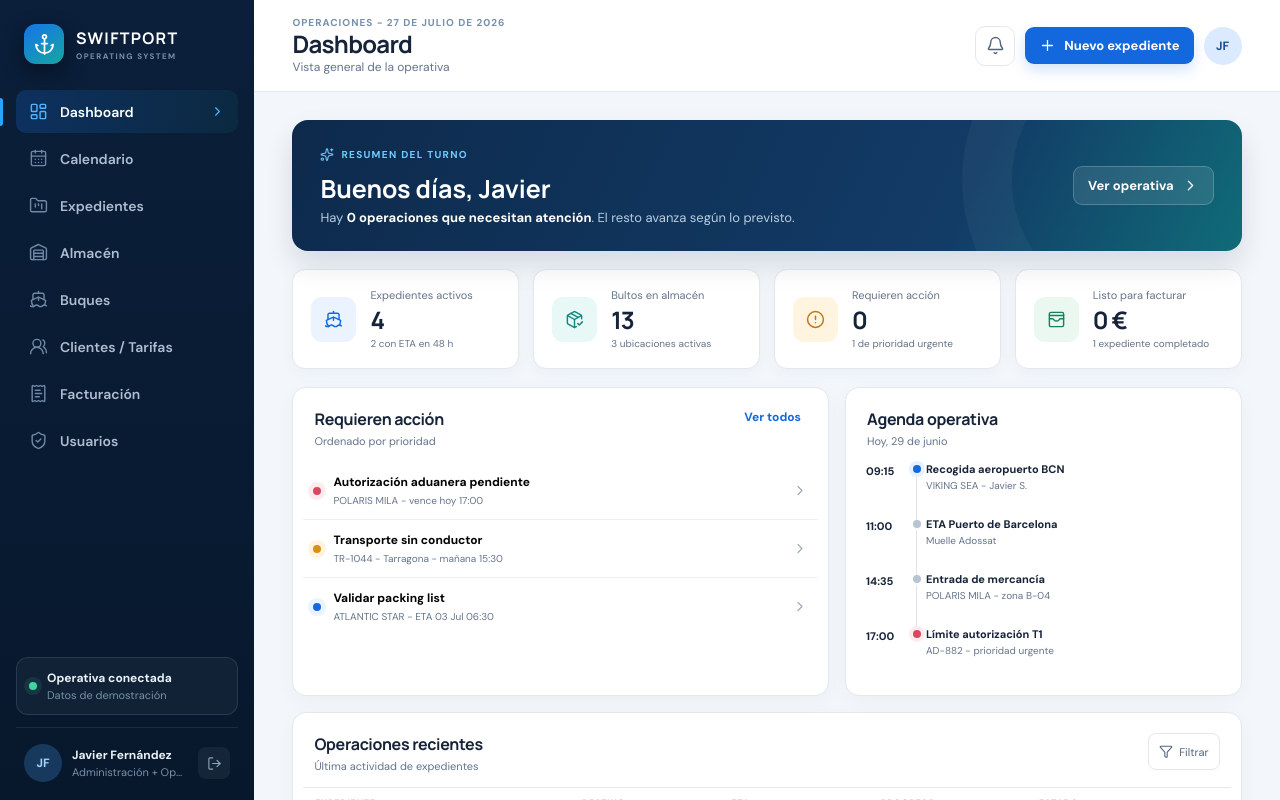
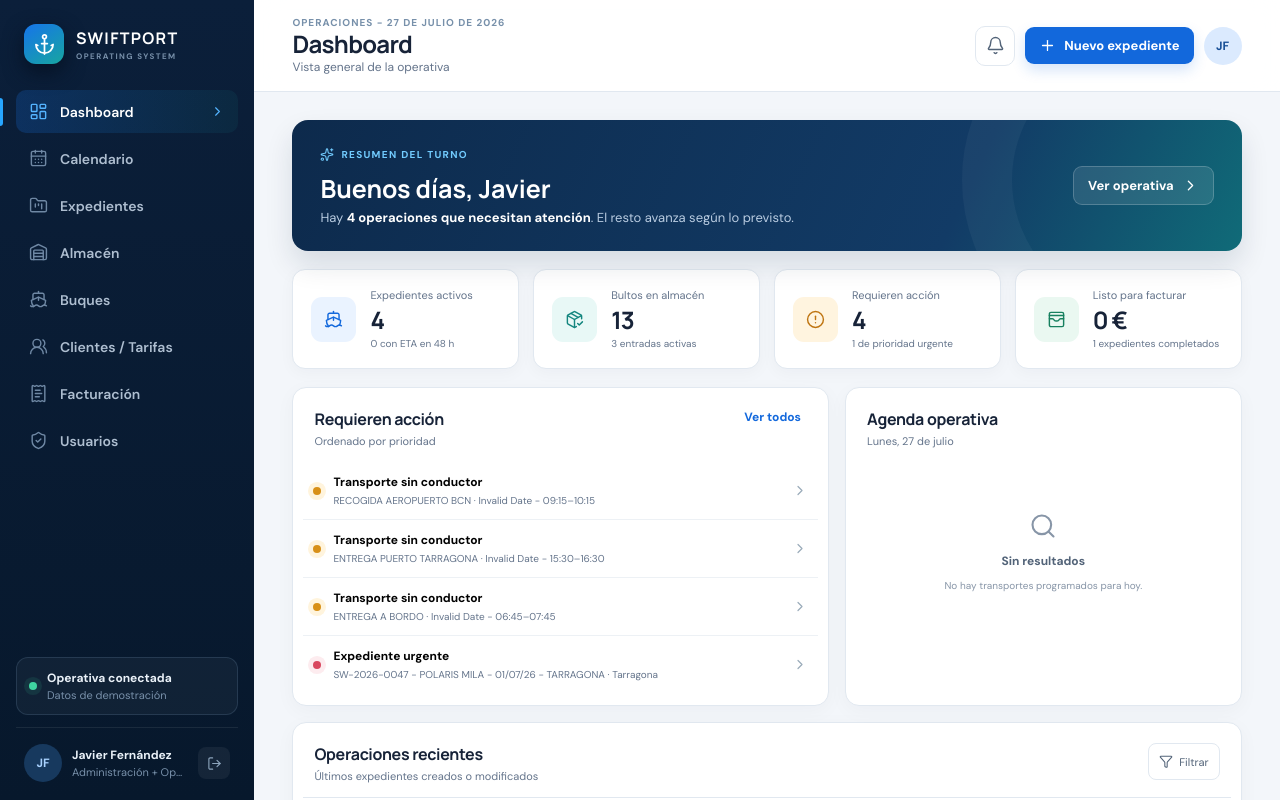
Before and after one commit to impulseagencymarketing-create/swiftport-os, a React (Vite) app: page / in a window 1280 px wide. Shown: the top 800 px of the page. Built offline with nearby package versions, Linux system fonts and the light colour scheme.

Commit message:
Sincronizar dashboard con operativa real

```diff
--- a/src/main.jsx
+++ b/src/main.jsx
@@ -2084,34 +2084,53 @@ function DriverTaskModalLegacy({event,item,transport,warehouseEntries,currentUse
 }
 
 function Dashboard({cases,warehouseEntries,calendarEvents,openCase,navigate,showFinance,user}){
-  const active=cases.filter(item=>item.estado!=='Completado').length;
-  const billing=cases.filter(item=>item.estado==='Completado').reduce((sum,item)=>sum+item.importe,0);
-  const stock=warehouseEntries.filter(item=>!item.archivado&&item.estado!=='Expedido').reduce((sum,item)=>sum+Number(item.bultos||0),0);
-  const alerts=hasRole(user,'operations')
-    ? calendarEvents.filter(event=>samePerson(event.asignado,user.fullName)&&cases.find(item=>item.id===event.expediente)?.estado!=='Completado').length
-    : cases.filter(item=>item.estado!=='Completado'&&(item.prioridad==='Urgente'||item.conductor==='Sin asignar')).length;
+  const today=isoDate(new Date());
+  const activeCases=cases.filter(item=>!['Completado','Cancelado'].includes(item.estado));
+  const stockEntries=warehouseEntries.filter(item=>!item.archivado&&item.estado!=='Expedido');
+  const stock=stockEntries.reduce((sum,item)=>sum+Number(item.bultos||0),0);
+  const realEvents=(calendarEvents||[]).map(event=>calendarEventWithCaseSlot(event,cases));
+  const pendingEvents=realEvents.filter(event=>{
+    const related=cases.find(item=>item.id===event.expediente);
+    return !related||!['Completado','Cancelado'].includes(related.estado);
+  });
+  const todayEvents=pendingEvents.filter(event=>event.fecha===today).sort(driverEventSort);
+  const urgentCases=activeCases.filter(item=>item.prioridad==='Urgente');
+  const missingDriver=pendingEvents.filter(event=>!event.asignado||event.asignado==='Sin asignar');
+  const missingTime=pendingEvents.filter(calendarNeedsTime);
+  const readyToBill=cases.filter(item=>operationFlow(item).billingReady||item.progreso>=100);
+  const attention=[
+    ...missingDriver.slice(0,3).map(event=>({tone:'warning',title:'Transporte sin conductor',meta:`${String(event.titulo||'BUQUE').toUpperCase()} · ${formatSchedule(event.fecha,event.inicio,event.fin)}`,action:()=>navigate('calendario')})),
+    ...missingTime.slice(0,3).map(event=>({tone:'warning',title:'Falta horario de servicio',meta:`${String(event.titulo||'BUQUE').toUpperCase()} · ${event.fecha||'Sin fecha'}`,action:()=>navigate('calendario')})),
+    ...urgentCases.slice(0,3).map(item=>({tone:'danger',title:'Expediente urgente',meta:`${caseLabel(item)} · ${item.puerto}`,action:()=>openCase(item.id)})),
+    ...readyToBill.filter(item=>item.estado!=='Completado').slice(0,3).map(item=>({tone:'info',title:'Listo para facturar',meta:`${caseLabel(item)} · revisar borrador`,action:()=>showFinance?navigate('facturacion'):openCase(item.id)}))
+  ].slice(0,5);
+  const alerts=attention.length;
+  const billing=readyToBill.reduce((sum,item)=>sum+Number(item.importe||0),0);
+  const recent=[...cases].sort(newestFirst).slice(0,6);
+  const todayLabel=new Date().toLocaleDateString('es-ES',{weekday:'long',day:'numeric',month:'long'}).replace(/^\w/,char=>char.toUpperCase());
+  const eta48=activeCases.filter(item=>{
+    const moment=new Date(String(item.eta||'').slice(0,10)+'T12:00:00');
+    if(!Number.isFinite(moment.getTime()))return false;
+    const diff=moment.getTime()-Date.now();
+    return diff>=0&&diff<=48*60*60*1000;
+  }).length;
   return <>
     <section className="welcome"><div><span className="overline"><Sparkles/> Resumen del turno</span><h2>Buenos días, {user.fullName.split(' ')[0]}</h2><p>Hay <b>{alerts} operaciones que necesitan atención</b>. El resto avanza según lo previsto.</p></div><button className="button ghost-light" onClick={()=>navigate('expedientes')}>Ver operativa <ChevronRight/></button></section>
     <section className={'kpi-grid '+(!showFinance?'kpi-grid-three':'')}>
-      <Kpi icon={Ship} label="Expedientes activos" value={active} note="2 con ETA en 48 h" tone="blue"/>
-      <Kpi icon={PackageCheck} label="Bultos en almacén" value={String(stock)} note={`${warehouseEntries.filter(item=>!item.archivado&&item.estado!=='Expedido').length} ubicaciones activas`} tone="teal"/>
-      <Kpi icon={CircleAlert} label="Requieren acción" value={alerts} note="1 de prioridad urgente" tone="orange"/>
-      {showFinance&&<Kpi icon={WalletCards} label="Listo para facturar" value={money(billing)} note="1 expediente completado" tone="green"/>}
+      <Kpi icon={Ship} label="Expedientes activos" value={activeCases.length} note={`${eta48} con ETA en 48 h`} tone="blue"/>
+      <Kpi icon={PackageCheck} label="Bultos en almacén" value={String(stock)} note={`${stockEntries.length} entradas activas`} tone="teal"/>
+      <Kpi icon={CircleAlert} label="Requieren acción" value={alerts} note={`${urgentCases.length} de prioridad urgente`} tone="orange"/>
+      {showFinance&&<Kpi icon={WalletCards} label="Listo para facturar" value={money(billing)} note={`${readyToBill.length} expedientes completados`} tone="green"/>}
     </section>
     <div className="dashboard-grid">
       <section className="panel attention-panel"><SectionHeader title="Requieren acción" subtitle="Ordenado por prioridad" action={<button className="text-button" onClick={()=>navigate('expedientes')}>Ver todos</button>}/><div className="attention-list">
-        <ActionItem tone="danger" title="Autorización aduanera pendiente" meta="POLARIS MILA  -  vence hoy 17:00" action={()=>openCase('SW-2026-0047')}/>
-        <ActionItem tone="warning" title="Transporte sin conductor" meta="TR-1044  -  Tarragona  -  mañana 15:30" action={()=>navigate('calendario')}/>
-        <ActionItem tone="info" title="Validar packing list" meta="ATLANTIC STAR  -  ETA 03 Jul 06:30" action={()=>openCase('SW-2026-0045')}/>
+        {attention.length?attention.map((item,index)=><ActionItem key={index} {...item}/>):<Empty text="No hay incidencias operativas ahora mismo."/>}
       </div></section>
-      <section className="panel today-panel"><SectionHeader title="Agenda operativa" subtitle="Hoy, 29 de junio"/><div className="schedule">
-        <Schedule time="09:15" title="Recogida aeropuerto BCN" meta="VIKING SEA  -  Javier S." active/>
-        <Schedule time="11:00" title="ETA Puerto de Barcelona" meta="Muelle Adossat"/>
-        <Schedule time="14:35" title="Entrada de mercancía" meta="POLARIS MILA  -  zona B-04"/>
-        <Schedule time="17:00" title="Límite autorización T1" meta="AD-882  -  prioridad urgente" alert/>
+      <section className="panel today-panel"><SectionHeader title="Agenda operativa" subtitle={todayLabel}/><div className="schedule">
+        {todayEvents.length?todayEvents.slice(0,6).map(event=><Schedule key={event.id} time={calendarNeedsTime(event)?'Falta hora':event.inicio} title={String(event.titulo||'SERVICIO').toUpperCase()} meta={`${event.tipoServicio||'Transporte'} · ${event.destino||event.puerto||'Destino por confirmar'} · ${event.asignado||'Sin asignar'}`} active={!calendarNeedsTime(event)} alert={calendarNeedsTime(event)}/>):<Empty text="No hay transportes programados para hoy."/>}
       </div></section>
     </div>
-    <section className="panel operations"><SectionHeader title="Operaciones recientes" subtitle="Última actividad de expedientes" action={<button className="filter-button" onClick={()=>navigate('expedientes')}><Filter/> Filtrar</button>}/><div className="responsive-table"><div className="table-head"><span>Expediente</span><span>Destino</span><span>ETA</span><span>Progreso</span><span>Estado</span><span/></div>{cases.slice(0,4).map(item=><button className="table-row" key={item.id} onClick={()=>openCase(item.id)}><span className="primary-cell"><span className="ship-icon"><Ship/></span><span><b>{caseLabel(item)}</b><small>{item.cliente}</small></span></span><span data-label="Destino"><MapPin/>{item.puerto}</span><span data-label="ETA">{item.eta}</span><span data-label="Progreso"><span className="mini-progress"><i style={{width:item.progreso+'%'}}/></span>{item.progreso}%</span><span data-label="Estado"><Badge>{item.estado}</Badge></span><ChevronRight/></button>)}</div></section>
+    <section className="panel operations"><SectionHeader title="Operaciones recientes" subtitle="Últimos expedientes creados o modificados" action={<button className="filter-button" onClick={()=>navigate('expedientes')}><Filter/> Filtrar</button>}/><div className="responsive-table"><div className="table-head"><span>Expediente</span><span>Destino</span><span>ETA</span><span>Progreso</span><span>Estado</span><span/></div>{recent.map(item=><button className="table-row" key={item.id} onClick={()=>openCase(item.id)}><span className="primary-cell"><span className="ship-icon"><Ship/></span><span><b>{caseLabel(item)}</b><small>{item.cliente}</small></span></span><span data-label="Destino"><MapPin/>{item.puerto}</span><span data-label="ETA">{item.eta}</span><span data-label="Progreso"><span className="mini-progress"><i style={{width:item.progreso+'%'}}/></span>{item.progreso}%</span><span data-label="Estado"><Badge>{item.estado}</Badge></span><ChevronRight/></button>)}</div></section>
   </>;
 }
 function Kpi({icon:Icon,label,value,note,tone}){return <article className="kpi-card"><div className={'kpi-icon '+tone}><Icon/></div><div><span>{label}</span><strong>{value}</strong><small>{note}</small></div></article>}
```
